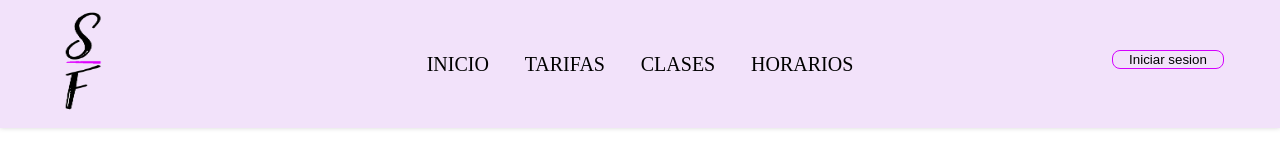
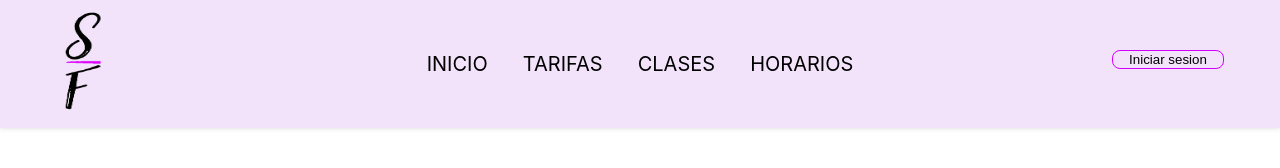
Before and after one commit to daviip/ProyectoFinal, a Next.js app in the folder sherry-front/: page /inicio in a window 1280 px wide. Shown: the top 168 px of the page. Built offline with nearby package versions, Linux system fonts and the light colour scheme.

Commit message:
Contraseña incorrecta

```diff
--- a/sherry-front/pages/inicio.js
+++ b/sherry-front/pages/inicio.js
@@ -25,7 +25,9 @@ export default function Inicio() {
           localStorage.setItem("token", data._id);
           window.location = "/";
         }
-      });
+      })
+      .catch((err) => alert("Usuario o contraseña incorrectos"));
+
   };
 
   return (
--- a/sherry-front/styles/Home.module.css
+++ b/sherry-front/styles/Home.module.css
@@ -20,7 +20,6 @@
   align-items: center;
   justify-content: space-between;
   text-transform: uppercase;
-  font-family: "Amatic SC", cursive;
   font-size: 1.25rem;
 }
 
```
